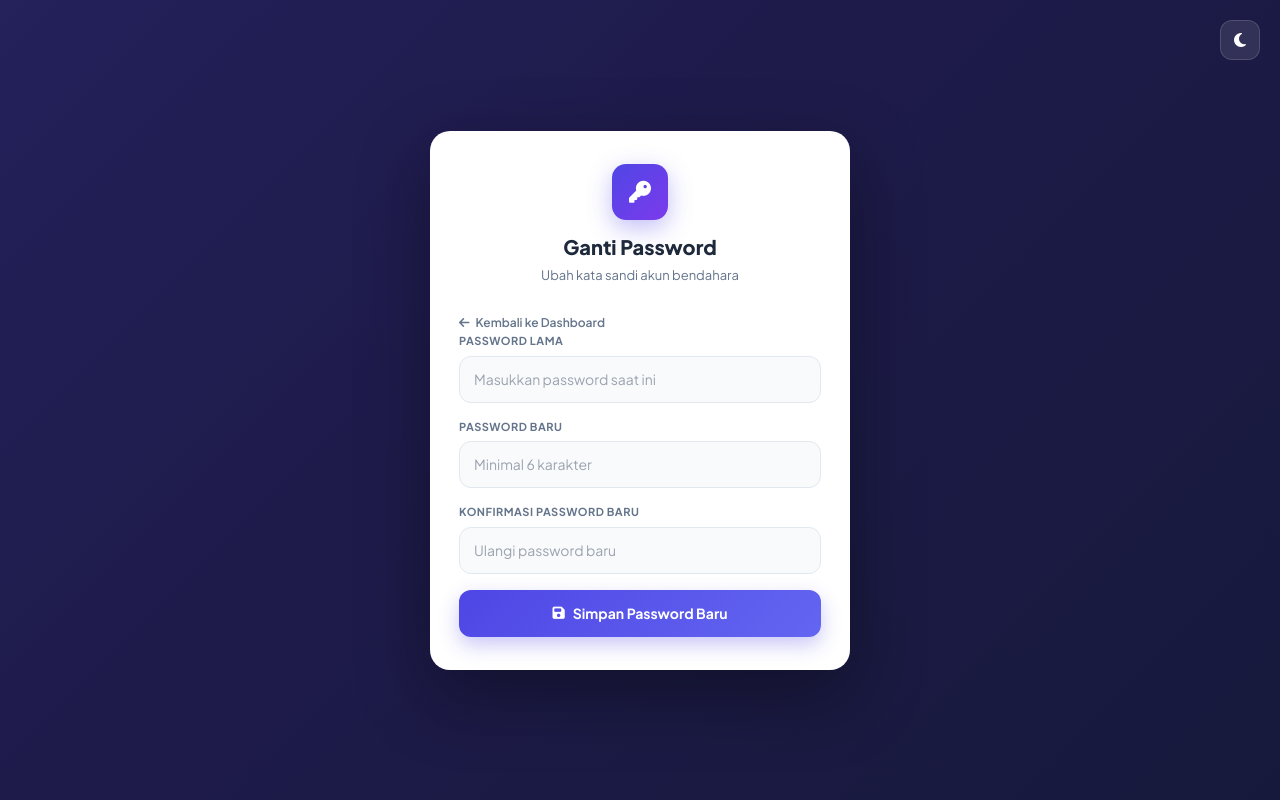
After one commit to georgemillerrr43/kaskelas, a PHP site: page /ganti-password.php in a window 1280 px wide. The commit adds this page. Run offline with PHP 8.4, Linux system fonts and the light colour scheme; the visitor is signed in with stand-in values (Sample User, id 1); data that the repository does not hold is empty; some libraries are stand-ins or nearby versions.

Commit message:
@ fix: blokir login siswa non-admin + halaman ganti password
- login.php: tambah pengecekan role, hanya admin yg bisa login
  (siswa yg sebelumnya punya akses ditolak dengan pesan jelas)
- login.php: tambah link "Ganti Password" di hint bawah form
- ganti-password.php: halaman baru untuk ubah password bendahara
  (validasi password lama, minimal 6 karakter, konfirmasi)
@

```diff
--- /dev/null
+++ b/ganti-password.php
@@ -0,0 +1,160 @@
+<?php
+require_once 'config/database.php';
+session_start();
+
+if (!isset($_SESSION['user_id'])) {
+    header("Location: login.php");
+    exit();
+}
+
+$success = '';
+$error = '';
+
+if ($_SERVER['REQUEST_METHOD'] === 'POST') {
+    $old = trim($_POST['password_lama'] ?? '');
+    $new = trim($_POST['password_baru'] ?? '');
+    $confirm = trim($_POST['password_konfirmasi'] ?? '');
+
+    if ($old === '' || $new === '' || $confirm === '') {
+        $error = 'Semua field wajib diisi!';
+    } elseif ($new !== $confirm) {
+        $error = 'Konfirmasi password baru tidak cocok!';
+    } elseif (strlen($new) < 6) {
+        $error = 'Password baru minimal 6 karakter!';
+    } else {
+        try {
+            $stmt = $pdo->prepare("SELECT password FROM users WHERE id = ?");
+            $stmt->execute([$_SESSION['user_id']]);
+            $user = $stmt->fetch();
+
+            if (!$user || !password_verify($old, $user['password'])) {
+                $error = 'Password lama tidak sesuai!';
+            } else {
+                $hash = password_hash($new, PASSWORD_BCRYPT);
+                $stmt = $pdo->prepare("UPDATE users SET password = ? WHERE id = ?");
+                $stmt->execute([$hash, $_SESSION['user_id']]);
+                $success = 'Password berhasil diubah!';
+            }
+        } catch (PDOException $e) {
+            $error = 'Kesalahan sistem: ' . $e->getMessage();
+        }
+    }
+}
+?>
+<!DOCTYPE html>
+<html lang="id">
+<head>
+    <meta charset="UTF-8">
+    <meta name="viewport" content="width=device-width, initial-scale=1.0">
+    <title>Ganti Password — Uangkas Kelas</title>
+    <script src="https://cdn.tailwindcss.com"></script>
+    <link rel="preconnect" href="https://fonts.googleapis.com">
+    <link rel="preconnect" href="https://fonts.gstatic.com" crossorigin>
+    <link href="https://fonts.googleapis.com/css2?family=Plus+Jakarta+Sans:wght@300;400;500;600;700;800&display=swap" rel="stylesheet">
+    <link rel="stylesheet" href="https://cdnjs.cloudflare.com/ajax/libs/font-awesome/6.5.1/css/all.min.css">
+    <style>
+        :root {
+            --primary: #4f46e5; --primary-light: #6366f1;
+            --card-bg: #ffffff; --card-text: #1e293b; --card-sub: #64748b;
+            --input-bg: #f8fafc; --input-border: #e2e8f0; --input-text: #1e293b;
+            --success-bg: #f0fdf4; --success-text: #166534; --success-border: #bbf7d0;
+            --error-bg: #fef2f2; --error-text: #b91c1c; --error-border: #fecaca;
+        }
+        [data-theme="dark"] {
+            --card-bg: #1e293b; --card-text: #f1f5f9; --card-sub: #94a3b8;
+            --input-bg: #0f172a; --input-border: rgba(255,255,255,0.1); --input-text: #f1f5f9;
+            --success-bg: rgba(5,150,105,0.15); --success-text: #34d399; --success-border: rgba(5,150,105,0.2);
+            --error-bg: rgba(225,29,72,0.15); --error-text: #fb7185; --error-border: rgba(225,29,72,0.2);
+        }
+        * { box-sizing: border-box; }
+        body {
+            font-family: 'Plus Jakarta Sans', sans-serif;
+            margin: 0; padding: 0; -webkit-font-smoothing: antialiased;
+            background: linear-gradient(-45deg, #0f172a, #1e1b4b, #312e81, #1e40af);
+            background-size: 400% 400%; animation: gradient 20s ease infinite;
+            min-height: 100vh; min-height: 100dvh; display: flex; align-items: center; justify-content: center; padding: 16px;
+        }
+        @keyframes gradient { 0%{background-position:0% 50%} 50%{background-position:100% 50%} 100%{background-position:0% 50%} }
+        .card {
+            width: 100%; max-width: 420px; background: var(--card-bg);
+            border-radius: 20px; border: 1px solid rgba(255,255,255,0.12);
+            box-shadow: 0 25px 70px rgba(0,0,0,0.35); overflow: hidden; z-index: 10;
+            transition: background 0.3s ease;
+        }
+        .header { padding: 32px 28px 0; text-align: center; }
+        .header .icon {
+            width: 56px; height: 56px; border-radius: 14px;
+            background: linear-gradient(135deg, var(--primary), #7c3aed); color: #fff; font-size: 22px;
+            display: inline-flex; align-items: center; justify-content: center;
+            box-shadow: 0 8px 24px rgba(79,70,229,0.35); margin-bottom: 12px;
+        }
+        .header h1 { font-size: 20px; font-weight: 800; color: var(--card-text); margin: 0; }
+        .header p { font-size: 13px; color: var(--card-sub); margin: 4px 0 0; }
+        .form { padding: 24px 28px 32px; }
+        .form-group { margin-bottom: 16px; }
+        .form-group label { display: block; font-size: 11px; font-weight: 700; color: var(--card-sub); text-transform: uppercase; letter-spacing: 0.5px; margin-bottom: 6px; }
+        .form-group input {
+            width: 100%; padding: 12px 14px; border: 1.5px solid var(--input-border);
+            border-radius: 12px; font-size: 14px; font-family: inherit;
+            color: var(--input-text); background: var(--input-bg);
+            outline: none; transition: 0.2s ease;
+        }
+        .form-group input:focus { border-color: var(--primary-light); box-shadow: 0 0 0 4px rgba(99,102,241,0.12); }
+        .btn {
+            width: 100%; padding: 13px; background: linear-gradient(135deg, var(--primary), var(--primary-light));
+            color: #fff; font-size: 14px; font-weight: 700; font-family: inherit;
+            border: none; border-radius: 12px; cursor: pointer; transition: 0.2s ease;
+            box-shadow: 0 8px 20px rgba(79,70,229,0.3);
+            display: flex; align-items: center; justify-content: center; gap: 8px;
+        }
+        .btn:hover { transform: translateY(-1px); box-shadow: 0 10px 28px rgba(79,70,229,0.4); }
+        .alert { display: flex; align-items: center; gap: 10px; padding: 12px 16px; border-radius: 12px; font-size: 13px; margin-bottom: 16px; }
+        .alert-success { background: var(--success-bg); border: 1px solid var(--success-border); color: var(--success-text); }
+        .alert-error { background: var(--error-bg); border: 1px solid var(--error-border); color: var(--error-text); }
+        .back-link { display: inline-flex; align-items: center; gap: 6px; color: var(--card-sub); text-decoration: none; font-size: 12px; font-weight: 600; transition: 0.15s; }
+        .back-link:hover { color: var(--card-text); }
+        .theme-toggle { position: fixed; top: 20px; right: 20px; z-index: 20; width: 40px; height: 40px; border-radius: 12px; background: rgba(255,255,255,0.1); backdrop-filter: blur(10px); border: 1px solid rgba(255,255,255,0.15); color: #fff; cursor: pointer; display: flex; align-items: center; justify-content: center; font-size: 16px; transition: 0.2s; }
+        .theme-toggle:hover { background: rgba(255,255,255,0.2); }
+    </style>
+</head>
+<body>
+    <button class="theme-toggle" id="themeToggle"><i id="themeIcon" class="fa-solid fa-moon"></i></button>
+    <div class="card">
+        <div class="header">
+            <div class="icon"><i class="fa-solid fa-key"></i></div>
+            <h1>Ganti Password</h1>
+            <p>Ubah kata sandi akun bendahara</p>
+        </div>
+        <div class="form">
+            <a href="dashboard.php" class="back-link"><i class="fa-solid fa-arrow-left"></i> Kembali ke Dashboard</a>
+
+            <?php if ($success): ?><div class="alert alert-success"><i class="fa-solid fa-check-circle"></i> <?= htmlspecialchars($success) ?></div><?php endif; ?>
+            <?php if ($error): ?><div class="alert alert-error"><i class="fa-solid fa-circle-exclamation"></i> <?= htmlspecialchars($error) ?></div><?php endif; ?>
+
+            <form method="POST">
+                <div class="form-group">
+                    <label for="password_lama">Password Lama</label>
+                    <input type="password" name="password_lama" id="password_lama" required placeholder="Masukkan password saat ini" autocomplete="current-password">
+                </div>
+                <div class="form-group">
+                    <label for="password_baru">Password Baru</label>
+                    <input type="password" name="password_baru" id="password_baru" required placeholder="Minimal 6 karakter" autocomplete="new-password">
+                </div>
+                <div class="form-group">
+                    <label for="password_konfirmasi">Konfirmasi Password Baru</label>
+                    <input type="password" name="password_konfirmasi" id="password_konfirmasi" required placeholder="Ulangi password baru" autocomplete="new-password">
+                </div>
+                <button type="submit" class="btn"><i class="fa-solid fa-floppy-disk"></i> Simpan Password Baru</button>
+            </form>
+        </div>
+    </div>
+    <script>
+        (function(){
+            var h=document.documentElement,b=document.getElementById('themeToggle'),i=document.getElementById('themeIcon'),s=localStorage.getItem('theme');
+            function t(t){h.setAttribute('data-theme',t);localStorage.setItem('theme',t);if(i)i.className=t==='dark'?'fa-solid fa-sun':'fa-solid fa-moon';}
+            if(s)t(s);else if(window.matchMedia('(prefers-color-scheme: dark)').matches)t('dark');
+            if(b)b.addEventListener('click',function(){t(h.getAttribute('data-theme')==='dark'?'light':'dark');});
+        })();
+    </script>
+</body>
+</html>
```
Also changed, not shown: login.php (+6 -1 lines).
